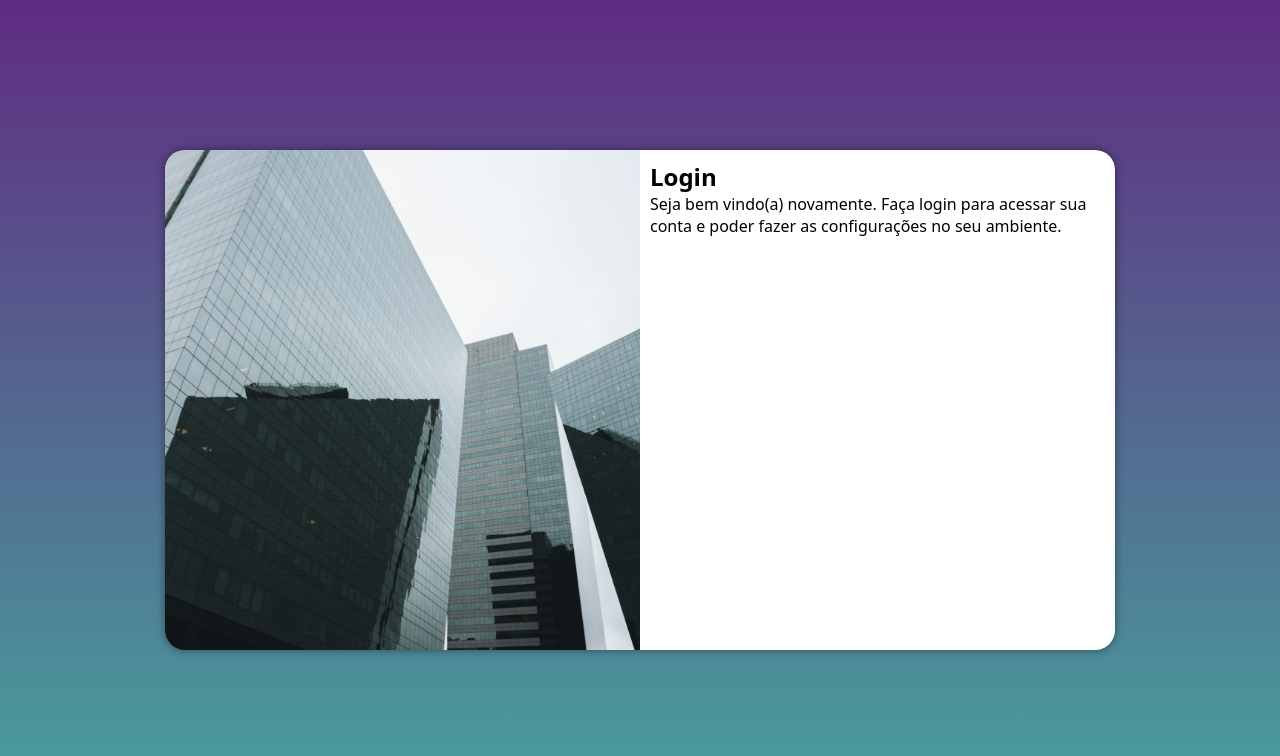
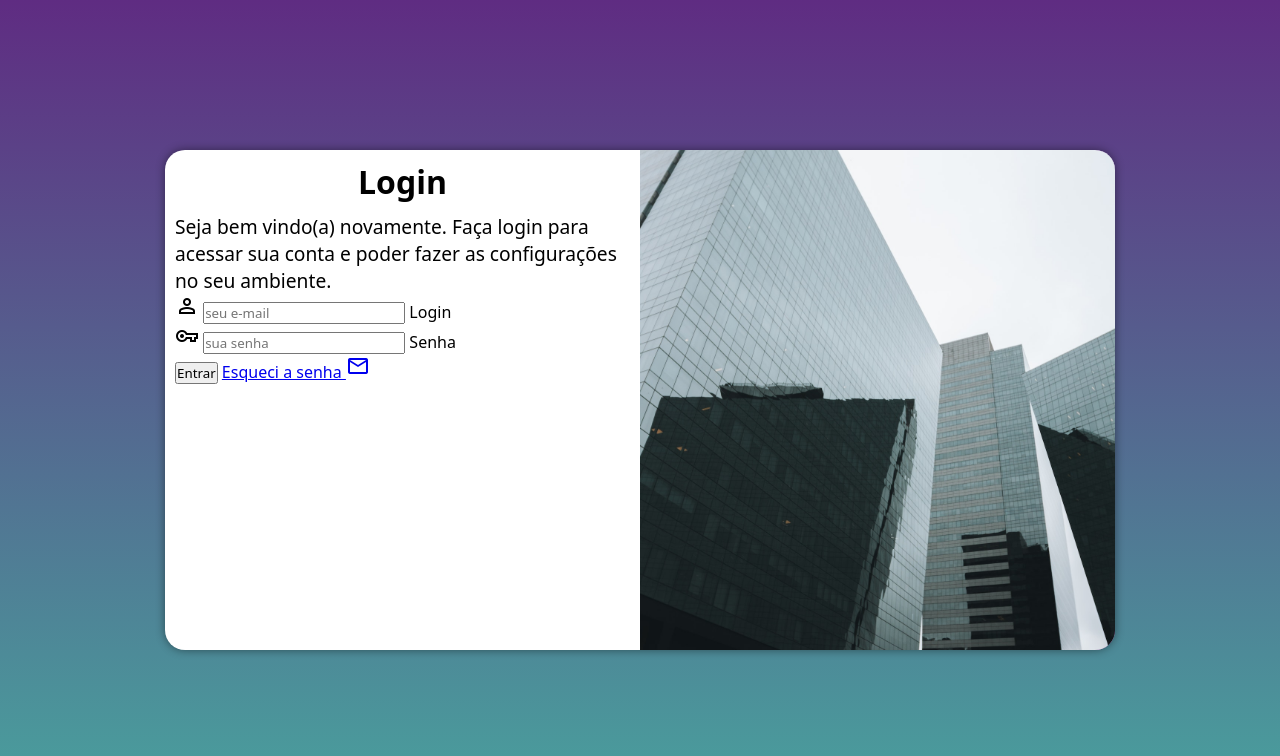
Before and after one commit to LuisMigueldeSouza/Projeto-Login, a plain HTML site: page index.html in a window 1280 px wide. Drawn offline with nearby package versions, Linux system fonts and the light colour scheme.

Commit message:
Adicionei o formulário

```diff
--- a/Estilos/media-query.css
+++ b/Estilos/media-query.css
@@ -34,13 +34,21 @@
     }
 
     section#login > div#imagem {
-        float: left;
+        float: right;
         width: 50%;
         height: 100%;
     }
 
     section#login > div#formulario {
-        float: right;
+        float: left;
         width: 50%;
     }
+
+    div#formulario > h1 {
+        font-size: 2em;
+    }
+
+    div#formulario > p {
+        font-size: 1.2em;
+      }
 }
--- a/Estilos/style.css
+++ b/Estilos/style.css
@@ -56,5 +56,13 @@
  section#login > div#formulario {
     display: block;
     padding: 10px;
+ }
 
+ div#formulario > h1 {
+   text-align: center;
+   margin-bottom: 10px;
  }
+
+ div#formulario > p {
+   font-size: 0.8em;
+ }
--- a/index.html
+++ b/index.html
@@ -6,6 +6,7 @@
     <title>Login</title>
     <link rel="stylesheet" href="Estilos/style.css">
     <link rel="stylesheet" href="Estilos/media-query.css">
+    <link rel="stylesheet" href="https://fonts.googleapis.com/css2?family=Material+Symbols+Outlined:opsz,wght,FILL,GRAD@20..48,100..700,0..1,-50..200" />
 </head>
 <body>
     <main>
@@ -17,8 +18,22 @@
                 <h1>Login</h1>
                 <p>Seja bem vindo(a) novamente. Faça login para acessar sua conta e poder fazer as configurações no seu ambiente.</p>
 
-                <form action="login.php" method="post">
+                <form action="login.php" method="post" autocomplete="on">
+                    <div class="campo">
+                        <span class="material-symbols-outlined">person</span>
+                        <input type="email" name="login" id="ilogin" placeholder="seu e-mail" autocomplete="email" required maxlength="30">
+                        <label for="ilogin">Login</label>
+                    </div>
+                    <div class="campo">
+                        <span class="material-symbols-outlined">vpn_key</span>
+                        <input type="password" name="senha" id="isenha" placeholder="sua senha" autocomplete="current-password" required maxlength="10" minlength="8" >
+                        <label for="isenha">Senha</label>
+                    </div>
 
+                    <input type="submit" value="Entrar">
+                    <a href="esqueci.html">
+                        Esqueci a senha <span class="material-symbols-outlined">mail</span>
+                    </a>
                 </form>
             </div>
         </section>
```
